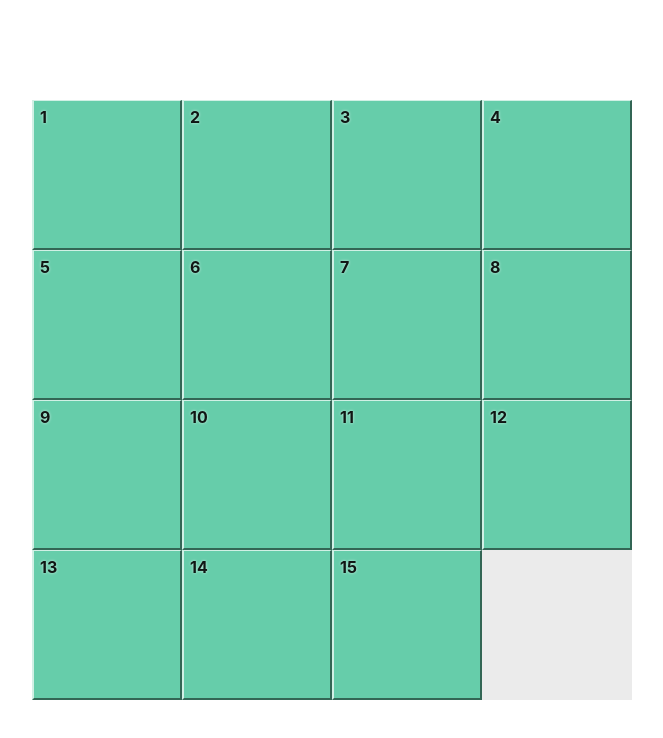
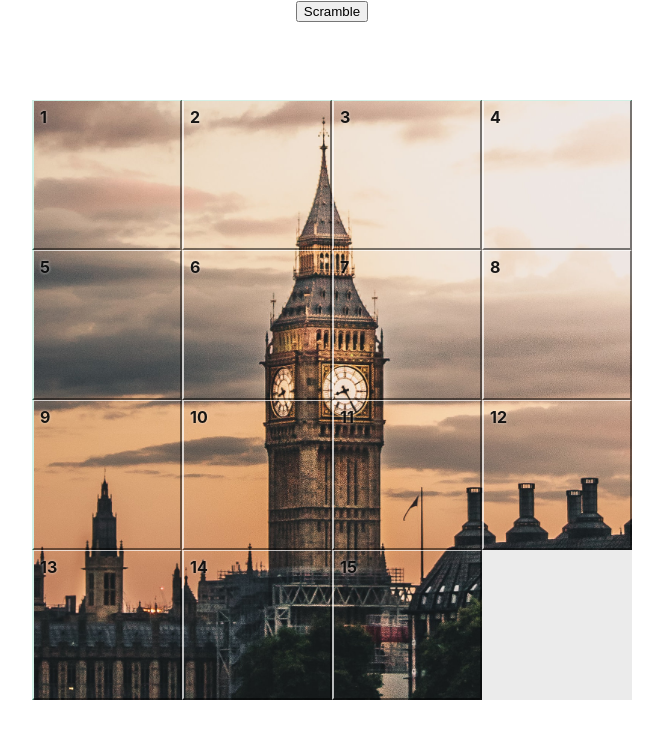
Before and after one commit to gdaws/sliderpuzzle, a React (Create React App) app: page / in a window 1280 px wide. Shown: the top 738 px of the page, without its empty margins (308-971 px from the left). Built offline with nearby package versions, Linux system fonts and the light colour scheme.

Commit message:
Use incremental scramble. Add scramble button. Add tile background image

```diff
--- /dev/null
+++ b/src/core/scamble.ts
@@ -0,0 +1,29 @@
+import { Board } from './puzzle';
+import { pickRandom } from '../utils/random';
+
+export async function* incrementalScramble(board: Board) {
+
+  const [size, values] = board;
+
+  let empty = values.indexOf(0);
+
+  if (-1 === empty) {
+    return;
+  }
+
+  const iterations = 4 * (size * size);
+
+  for (let n = 0; n <= iterations; n++) {
+
+    const x = empty % size;
+    const y = Math.floor(empty / size);
+
+    const h = 0 === n % 2;
+
+    const [nx, ny] = pickRandom((h ? [[x - 1, y], [x + 1, y]] : [[x, y - 1], [x, y + 1]]).filter(([x, y]) => x >= 0 && x < size && y >= 0 && y < size));
+
+    empty = ny * size + nx;
+
+    yield empty;
+  }
+}
--- a/src/gui/actions.ts
+++ b/src/gui/actions.ts
@@ -3,8 +3,6 @@ export type Actions = InitAction | SlideAction;
 
 export const ACTION_INIT = 'init';
 export const ACTION_SLIDE = 'slide';
-
-type ActionTypes = typeof ACTION_INIT | typeof ACTION_SLIDE;
 
 export interface InitAction {
   type: typeof ACTION_INIT,
--- a/src/gui/components/App.tsx
+++ b/src/gui/components/App.tsx
@@ -1,8 +1,9 @@
 import { useReducer } from 'react';
-import './App.css';
-import { SlidingTilesPuzzle } from '../../core/puzzle';
+import { incrementalScramble } from '../../core/scamble';
+import { sleep } from '../../utils/timer';
 import { slide } from '../actions';
 import reducer, {initState} from '../reducer';
+import './App.css';
 import PuzzleGUI from './Puzzle';
 
 function App() {
@@ -13,8 +14,17 @@ function App() {
     dispatch(slide(index));
   };
 
+  const scramble = async () => {
+    for await (const target of incrementalScramble(state.board)) {
+      console.log(target);
+      dispatch(slide(target));
+      await sleep(180);
+    }
+  };
+
   return (
     <div className="App">
+      <button type="button" onClick={scramble}>Scramble</button>
       <PuzzleGUI board={state.board} onSlide={handleSlideRequest} />
     </div>
   );
--- a/src/gui/components/Puzzle.module.css
+++ b/src/gui/components/Puzzle.module.css
@@ -1,10 +1,13 @@
+:global(:root) {
+  --board-size: 75vmin;
+}
 
 .board {
   position: fixed;
   left: calc(50vw - min(75vw, 75vh)/2);
   top: calc(50vh - min(75vw, 75vh)/2);
-  width: min(75vw, 75vh);
-  height: min(75vw, 75vh);
+  width: var(--board-size);
+  height: var(--board-size);
   background-color: rgba(0, 0, 0, 0.08);
   overflow: hidden;
   font-size: 2vh;
@@ -15,7 +18,11 @@
   position: absolute;
   opacity: 1;
   background-color: mediumaquamarine;
-  transition: top 0.25s, left 0.25s, right 0.25s, bottom 0.25s;
+  background-image: url(../assets/texture1.jpg);
+  background-repeat: no-repeat;
+  background-size: var(--board-size) var(--board-size);
+  background-position: -36vh 0;
+  transition: top 0.2s, left 0.2s;
   color: rgba(0, 0, 0, 0.9);
   text-shadow: 0px 0px 3px rgba(255, 255, 255, 0.7);
   border-top: 0.2vh solid rgba(255, 255, 255, 0.7);
--- a/src/gui/components/Puzzle.tsx
+++ b/src/gui/components/Puzzle.tsx
@@ -1,3 +1,4 @@
+import { Fragment } from 'react';
 import { Board, EMPTY_SPACE } from '../../core/puzzle';
 import styles from './Puzzle.module.css';
 
@@ -8,14 +9,14 @@ interface Props {
 
 export default function Puzzle(props: Props) {
 
-  const [size, values] = props.board;
+  const [size] = props.board;
 
   return (
     <div className={styles.board}>
       {sort(props.board).map((i, v) => {
 
         if (v === EMPTY_SPACE) {
-          return;
+          return (<Fragment key={v} />);
         }
 
         const x = i % size;
@@ -28,7 +29,8 @@ export default function Puzzle(props: Props) {
           left: (x / size * 100) + '%',
           top: (y / size * 100) + '%',
           width: (1/size * 100) + '%',
-          height: (1/size * 100) + '%'
+          height: (1/size * 100) + '%',
+          backgroundPosition: `calc(${- 1 * (1/size) * vx} * var(--board-size)) calc(${-1 * (1/size) * vy} * var(--board-size))`
         };
 
         const handleClick = () => {
--- /dev/null
+++ b/src/utils/random.ts
@@ -0,0 +1,5 @@
+
+export function pickRandom<T>(values: T[]): T {
+  const index = Math.floor(Math.random() * values.length);
+  return values[index];
+}
--- /dev/null
+++ b/src/utils/timer.ts
@@ -0,0 +1,6 @@
+
+export function sleep(ms: number): Promise<void> {
+  return new Promise(resolve => {
+    setTimeout(resolve, ms);
+  });
+}
```
